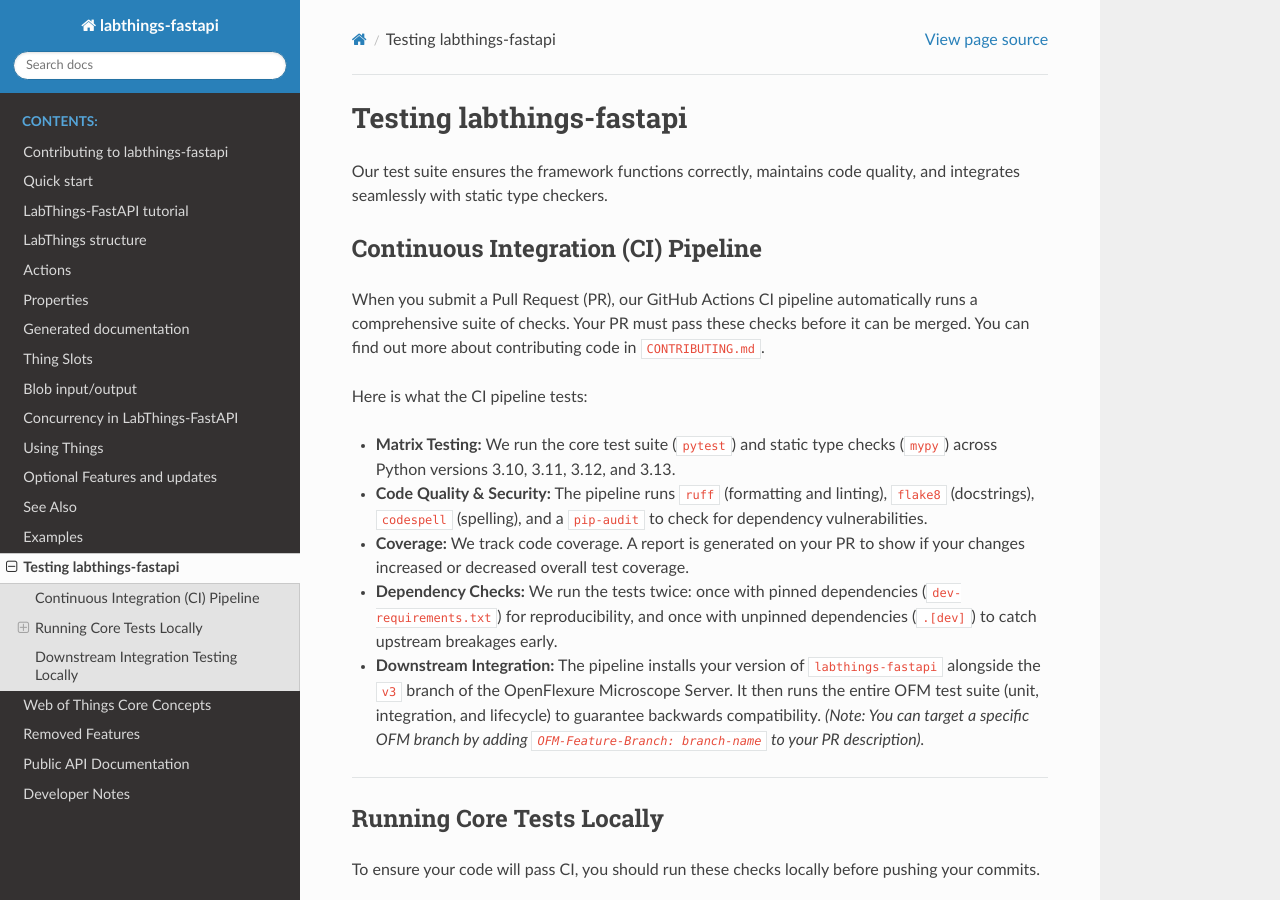
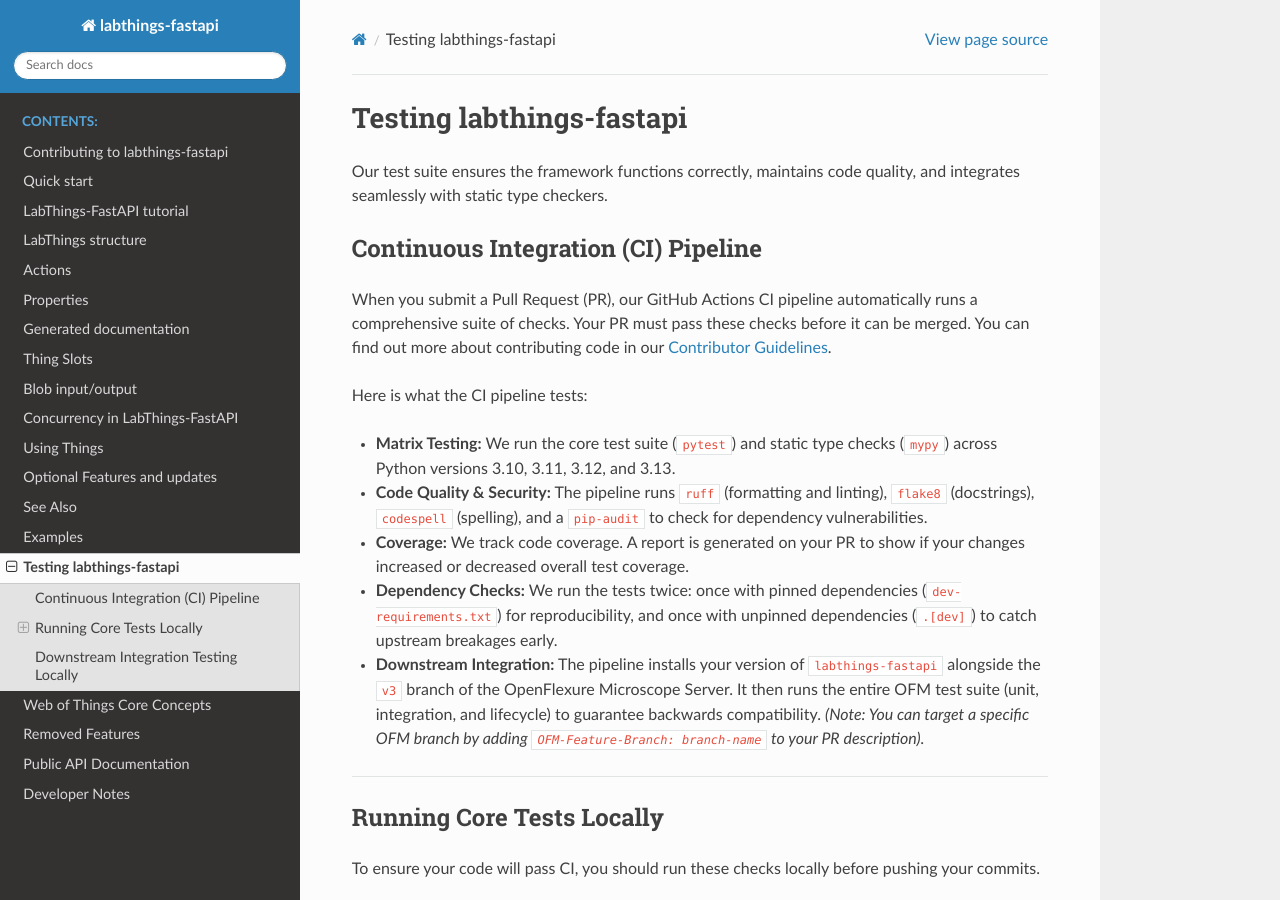
Before and after one commit to labthings/labthings-fastapi, a Sphinx documentation site: the page built from docs/source/testing.md, in a window 1280 px wide and 900 px high. Built offline with Sphinx 7.4.7 and the Read the Docs theme 3.1.0, drawn with Linux system fonts in a browser that asks for light colours; pages that are not in the unit, such as notebooks, are missing from menus; the version number is read from the project's files by our own code.

Commit message:
Change refernece names to be guidelines not md files

````diff
--- a/docs/source/testing.md
+++ b/docs/source/testing.md
@@ -5,7 +5,7 @@
 ## Continuous Integration (CI) Pipeline
 
 When you submit a Pull Request (PR), our GitHub Actions CI pipeline automatically runs a comprehensive suite of checks. Your PR must pass these checks before it can be merged.
-You can find out more about contributing code in [`CONTRIBUTING.md`].
+You can find out more about contributing code in our [Contributor Guidelines].
 
 Here is what the CI pipeline tests:
 
@@ -90,4 +90,4 @@
 ```
 
 [OpenFlexure Microscope software]: https://gitlab.com/openflexure/openflexure-microscope-server/
-[`CONTRIBUTING.md`]: ./contributing.md
+[Contributor Guidelines]: ./contributing.md
````
Also changed, not shown: README.md (+3 -3 lines), docs/source/contributing.md (+2 -2 lines).
